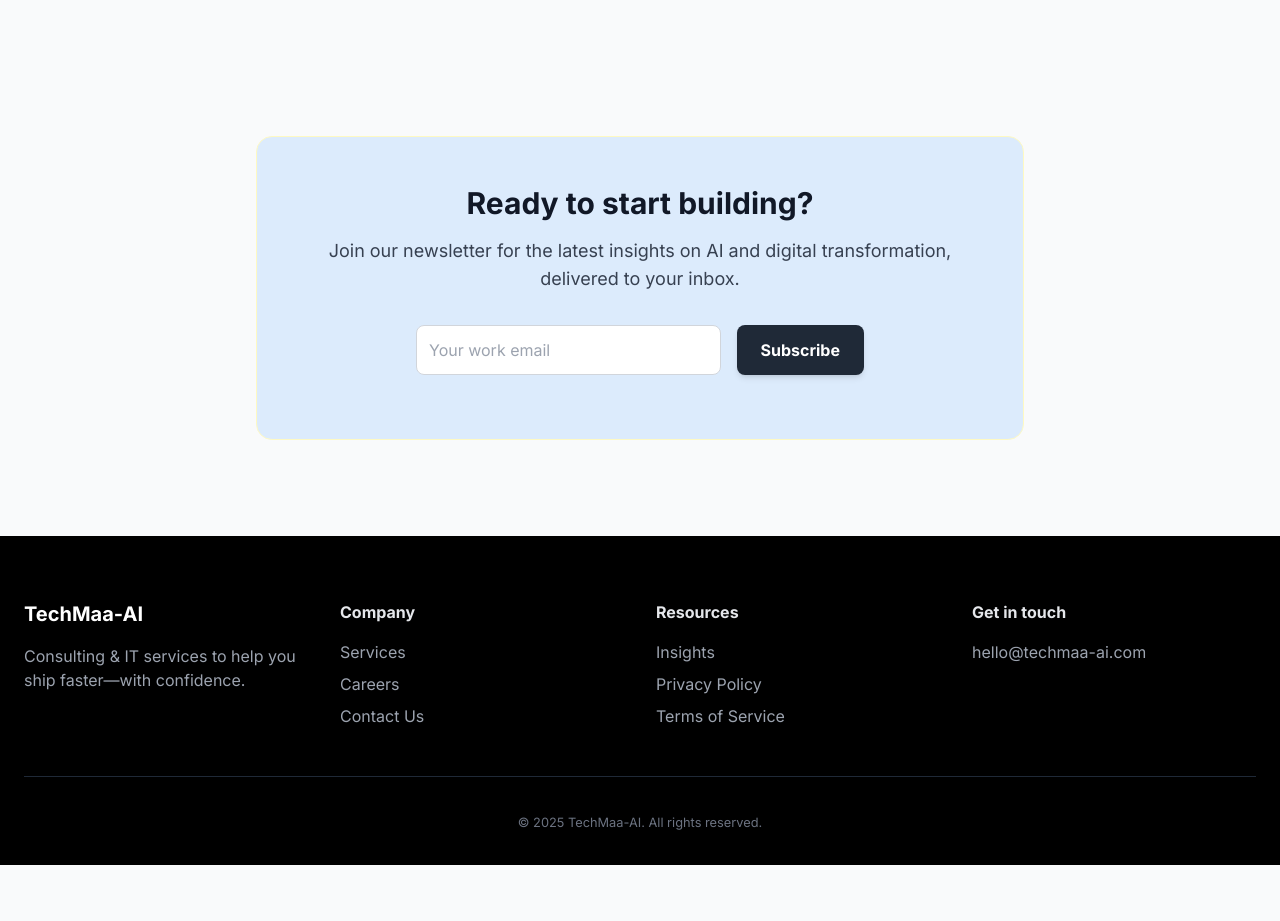
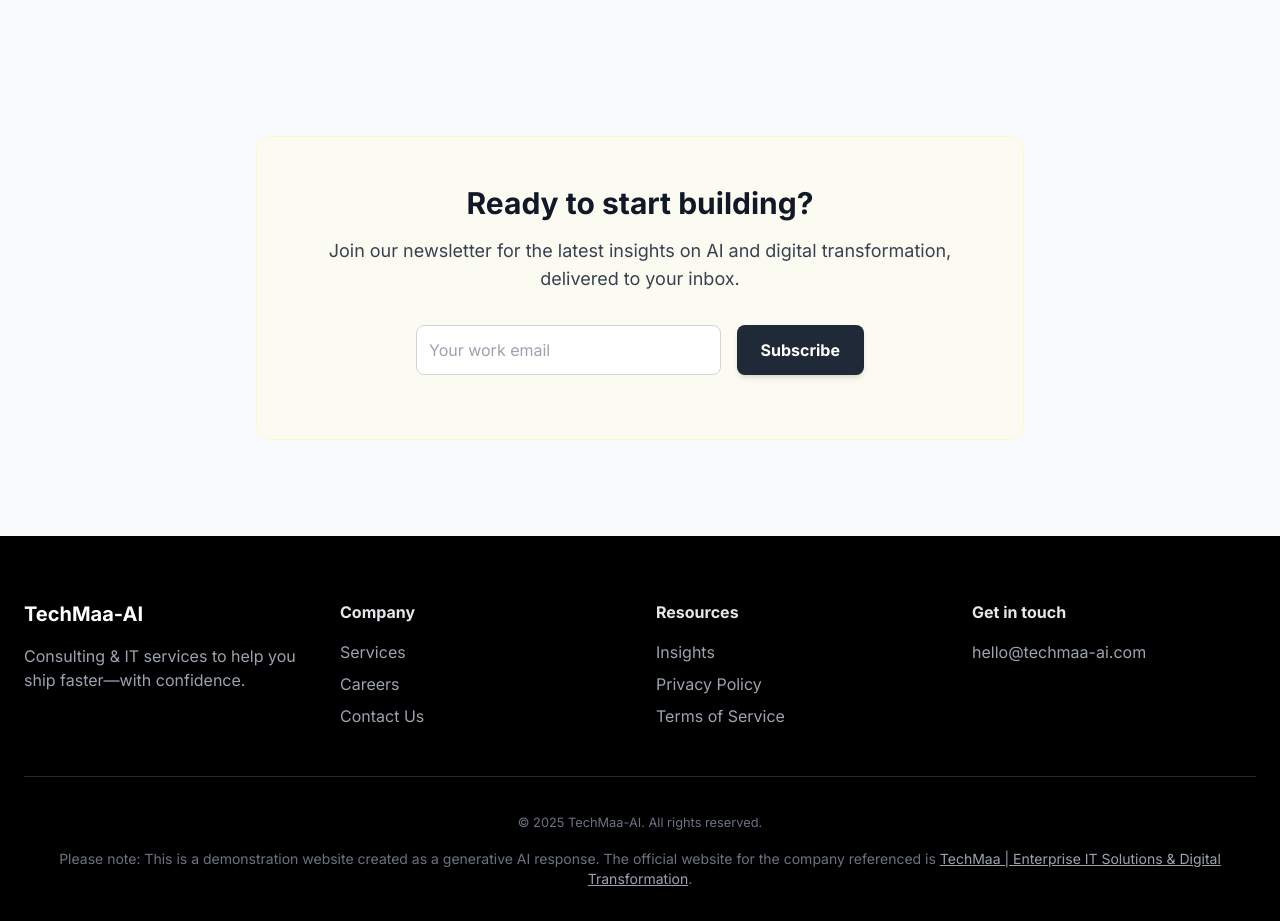
Before and after one commit to samarth1309/TechMaa-AI, a plain HTML site: page frontend/index.html in a window 1280 px wide. Shown: the part 2420-3341 px from the top of the page. Before the commit the page ends 3285 px from the top, so only its background shows below. Drawn offline with nearby package versions, Linux system fonts and the light colour scheme.

Commit message:
Techmaa.org Copyright Disclaimer

```diff
--- a/frontend/index.html
+++ b/frontend/index.html
@@ -181,7 +181,7 @@
 
         <section class="py-16 md:py-24">
             <div class="container mx-auto px-6" data-aos="fade-up">
-                <div class="bg-blue-200/50 border border-yellow-100 rounded-2xl p-8 md:p-12 text-center max-w-3xl mx-auto">
+                <div class="bg-yellow-50/50 border border-yellow-100 rounded-2xl p-8 md:p-12 text-center max-w-3xl mx-auto">
                     <h2 class="text-3xl font-bold text-gray-900">Ready to start building?</h2>
                     <p class="text-lg text-gray-700 mt-4 mb-8">Join our newsletter for the latest insights on AI and digital transformation, delivered to your inbox.</p>
                     <form id="newsletterForm" class="flex flex-col sm:flex-row gap-4 max-w-md mx-auto">
@@ -192,7 +192,6 @@
                 </div>
             </div>
         </section>
-
     </main>
 
     <footer class="bg-black text-white">
@@ -203,7 +202,14 @@
                 <nav><h5 class="font-bold text-gray-200 mb-4">Resources</h5><ul class="space-y-2"><li><a href="insights.html" class="text-gray-400 hover:text-yellow-400 transition">Insights</a></li><li><a href="privacy.html" class="text-gray-400 hover:text-yellow-400 transition">Privacy Policy</a></li><li><a href="terms.html" class="text-gray-400 hover:text-yellow-400 transition">Terms of Service</a></li></ul></nav>
                 <div><h5 class="font-bold text-gray-200 mb-4">Get in touch</h5><a href="mailto:hello@techmaa-ai.com" class="text-gray-400 hover:text-yellow-400 transition">hello@techmaa-ai.com</a></div>
             </div>
-            <div class="mt-12 pt-8 border-t border-gray-800 text-center text-gray-500"><small>&copy; <span id="year"></span> TechMaa-AI. All rights reserved.</small></div>
+            <div class="mt-12 pt-8 border-t border-gray-800 text-center text-gray-500">
+                <small>&copy; <span id="year"></span> TechMaa-AI. All rights reserved.</small>
+
+                <p class="text-sm mt-4">
+                    Please note: This is a demonstration website created as a generative AI response. The official website for the company referenced is
+                    <a href="https://techmaa.org/" target="_blank" rel="noopener noreferrer" class="underline text-gray-400 hover:text-yellow-500 transition">TechMaa | Enterprise IT Solutions & Digital Transformation</a>.
+                </p>
+            </div>
         </div>
     </footer>
 
```
